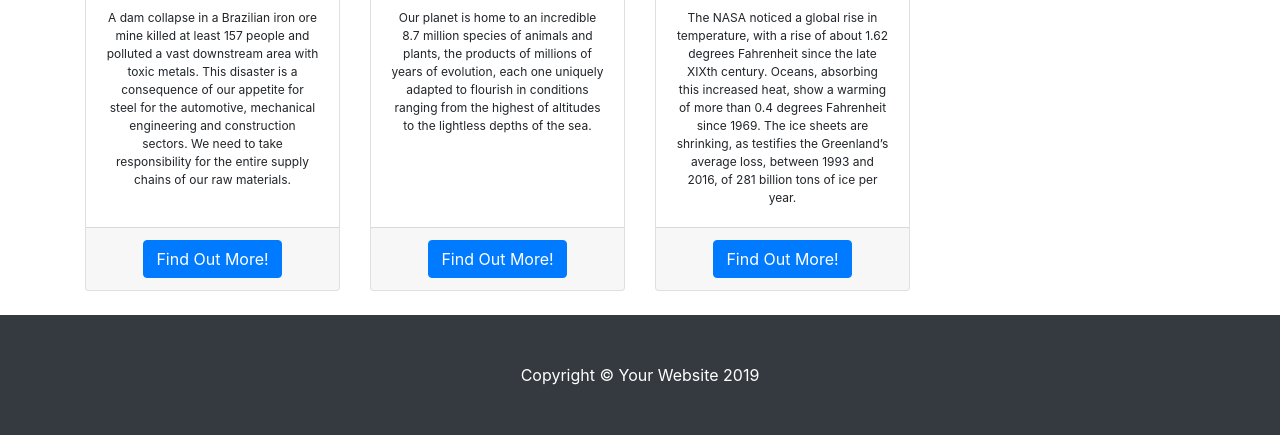
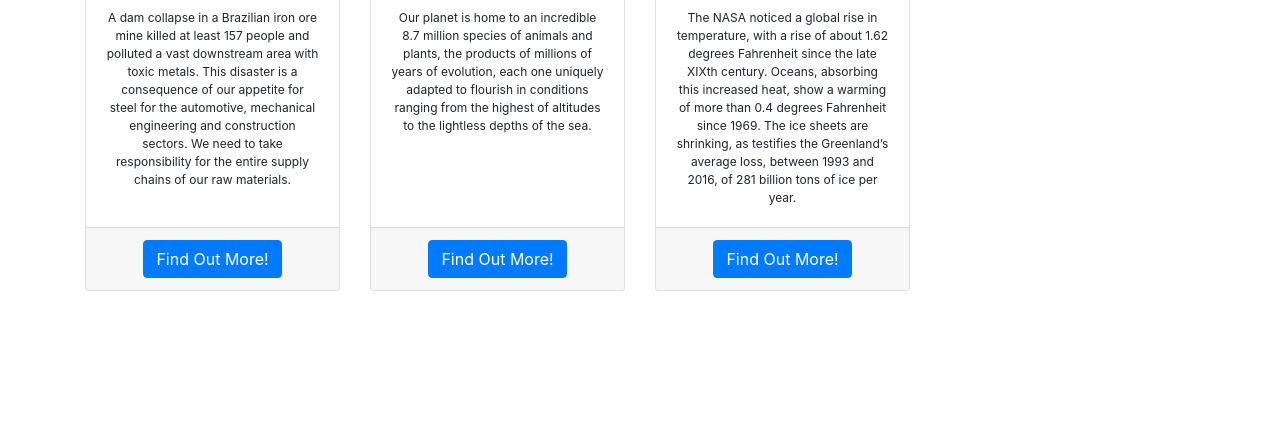
Before and after one commit to getinvolved2019/getinvolved2019.github.io, a plain HTML site: page index.html in a window 1280 px wide. Shown: the part 660-1095 px from the top of the page. After the commit the page ends 975 px from the top, so only its background shows below. Drawn offline with Linux system fonts and the light colour scheme.

Commit message:
Update index.html

```diff
--- a/index.html
+++ b/index.html
@@ -105,13 +105,6 @@
   </div>
   <!-- /.container -->
 
-  <!-- Footer -->
-  <footer class="py-5 bg-dark">
-    <div class="container">
-      <p class="m-0 text-center text-white">Copyright &copy; Your Website 2019</p>
-    </div>
-    <!-- /.container -->
-  </footer>
 
   <!-- Bootstrap core JavaScript -->
   <script src="vendor/jquery/jquery.min.js"></script>
```
